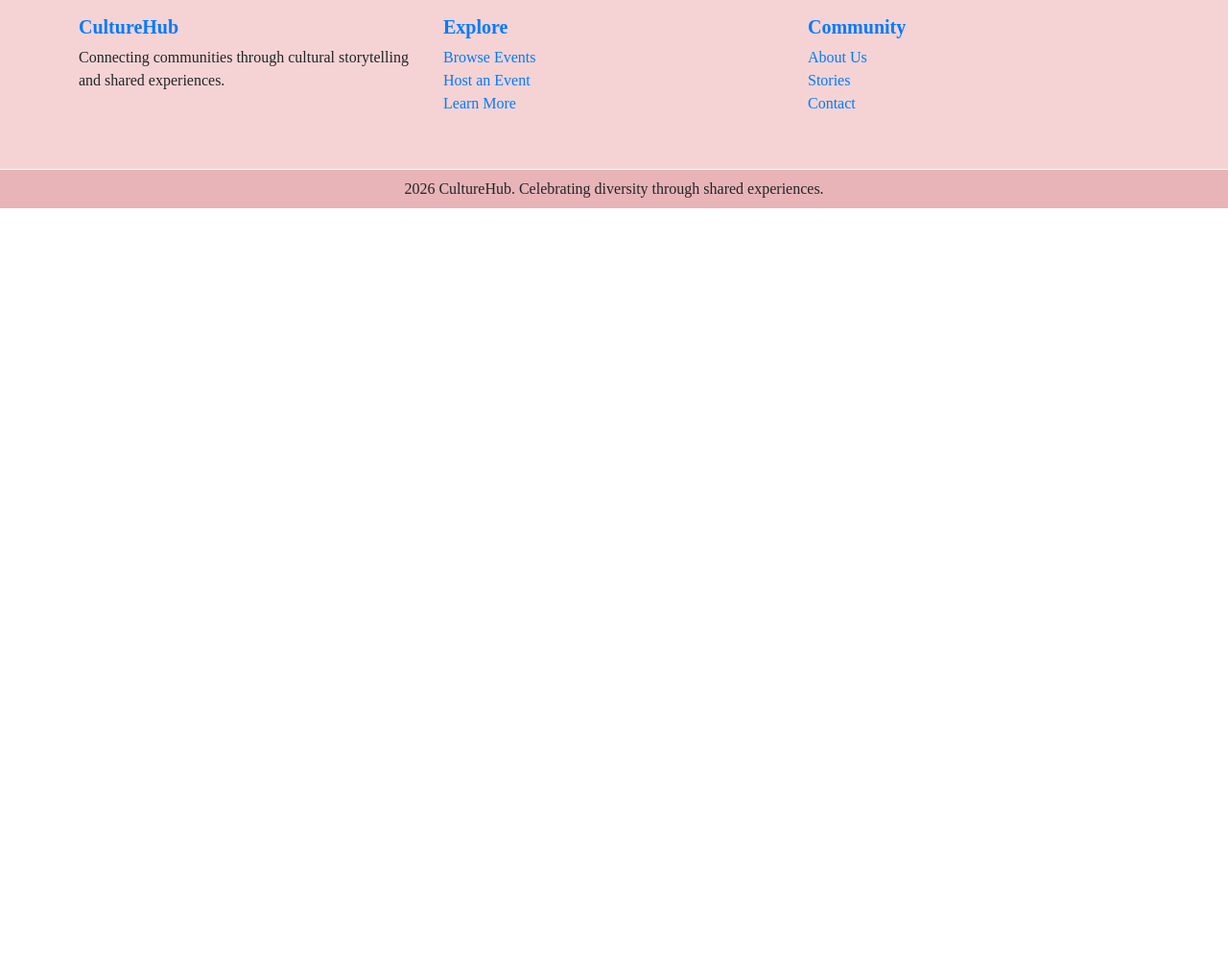
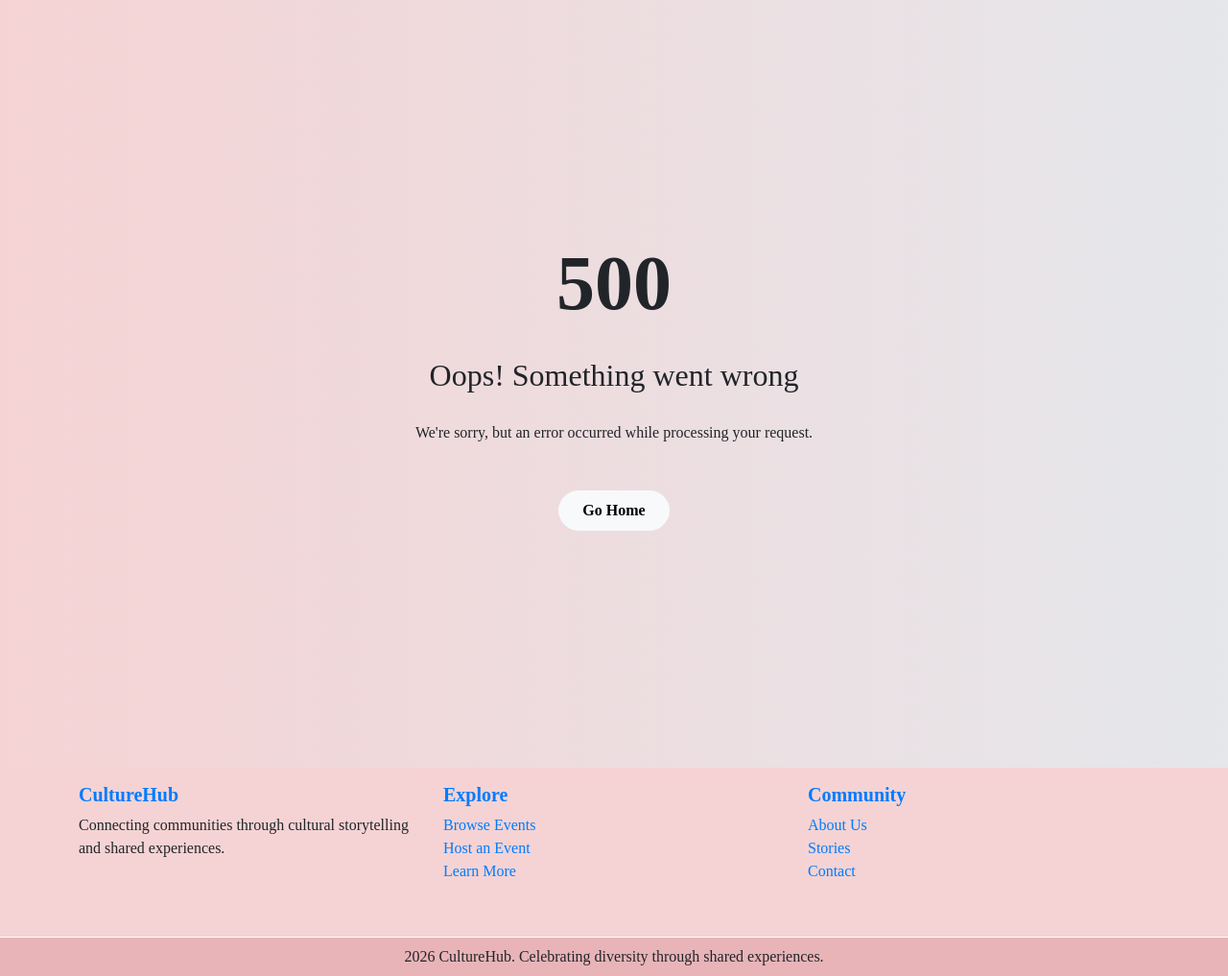
Before and after one commit to TiredTom22/IAB207-Assessment-2-CultureHub-Web-app, a Flask app: template a2_group2/culturehub/templates/errors/500.html in a window 1280 px wide. Shown: the part 71-1088 px from the top of the page at 96% size. Before the commit the page ends 288 px from the top, so only its background shows below. Run offline with Flask 3, Linux system fonts and the light colour scheme; the template is opened without the code that fills it, so the values that code supplies are empty; some libraries are stand-ins or nearby versions.

Commit message:
Added 500 error codes

```diff
--- a/a2_group2/culturehub/__init__.py
+++ b/a2_group2/culturehub/__init__.py
@@ -38,6 +38,10 @@ def create_app():
     def page_not_found(e):
         return render_template('errors/404.html'), 404
 
+    @app.errorhandler(500)
+    def internal_server_error(e):
+        return render_template('errors/500.html'), 500
+
     return app
 
 
--- a/a2_group2/culturehub/templates/errors/500.html
+++ b/a2_group2/culturehub/templates/errors/500.html
@@ -1 +1,44 @@
 {% extends "base.html" %}
+
+{% block content %}
+<div class="custom-bg text-dark">
+    <div class="d-flex align-items-center justify-content-center min-vh-100 px-2">
+        <div class="text-center">
+            <h1 class="display-1 fw-bold">500</h1>
+            <p class="fs-2 fw-medium mt-4">Oops! Something went wrong</p>
+            <p class="mt-4 mb-5">We're sorry, but an error occurred while processing your request.</p>
+            <a href="/" class="btn btn-light fw-semibold rounded-pill px-4 py-2 custom-btn">
+                Go Home
+            </a>
+        </div>
+    </div>
+</div>
+
+<!-- Temporary inline styles for the 500 page. In a production app, these would ideally be moved to a separate CSS file. -->
+<style>
+    .custom-bg {
+    background: linear-gradient(to right, #f5d3d4, #e5e7eb);
+}
+
+.custom-btn:hover {
+    background-color: #f3e8ff !important;
+    transition: background-color 0.3s ease-in-out;
+}
+
+@media (prefers-color-scheme: dark) {
+    .custom-bg {
+        background: linear-gradient(to right, #1f2937, #111827);
+        color: white !important;
+    }
+
+    .custom-btn {
+        background-color: #374151 !important;
+        color: white !important;
+    }
+
+    .custom-btn:hover {
+        background-color: #4b5563 !important;
+    }
+}
+</style>
+{% endblock %}
```
